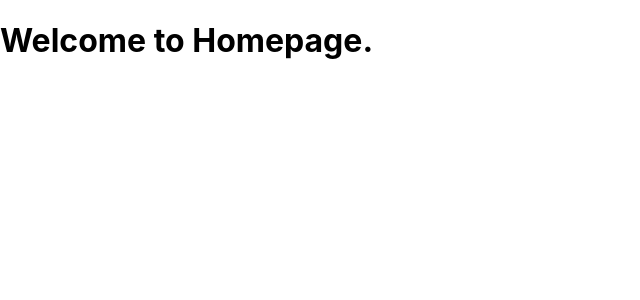
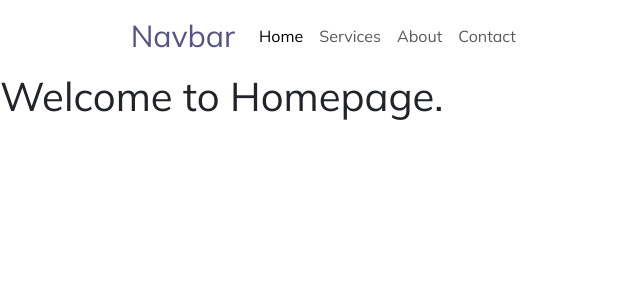
Before and after one commit to sandeeepmangukiya/my-react-app, a React (Create React App) app: page / in a window 1280 px wide. Shown: the top 300 px of the page, without its empty margins (0-640 px from the left). Built offline with nearby package versions, Linux system fonts and the light colour scheme.

Commit message:
Navbar.jsx added initially. index.css is changed.

```diff
--- a/src/App.jsx
+++ b/src/App.jsx
@@ -1,12 +1,16 @@
 import React from "react";
+import "../node_modules/bootstrap/dist/css/bootstrap.min.css";
+import "../node_modules/bootstrap/dist/js/bootstrap.bundle";
 import Home from "./Home";
 import About from "./About";
 import Service from "./Service";
 import Contact from "./Contact";
+import Navbar from "./Navbar";
 import {Switch, Route, Redirect} from "react-router-dom";
 
 const App = () => {
     return (<>
+        <Navbar />
         <Switch>
             <Route exact path="/" component={Home} />
             <Route exact path="/about" component={About} />
--- /dev/null
+++ b/src/Navbar.jsx
@@ -0,0 +1,38 @@
+import React from "react";
+
+const Navbar = () => {
+    return(<>
+        <div className="container-fluid nav_bg">
+            <div className="row">
+                <div className="col-10 mx-auto">
+                    <nav className="navbar navbar-expand-lg navbar-light bg-light">
+                        <div className="container-fluid">
+                            <a className="navbar-brand" href="#">Navbar</a>
+                            <button className="navbar-toggler" type="button" data-bs-toggle="collapse" data-bs-target="#navbarSupportedContent" aria-controls="navbarSupportedContent" aria-expanded="false" aria-label="Toggle navigation">
+                                <span className="navbar-toggler-icon"></span>
+                            </button>
+                            <div className="collapse navbar-collapse" id="navbarSupportedContent">
+                                <ul className="navbar-nav mr-auto mb-2 mb-lg-0">
+                                    <li className="nav-item">
+                                        <a className="nav-link active" aria-current="page" href="#">Home</a>
+                                    </li>
+                                    <li className="nav-item">
+                                        <a className="nav-link" href="#">Services</a>
+                                    </li>
+                                    <li className="nav-item">
+                                        <a className="nav-link" href="#">About</a>
+                                    </li>
+                                    <li className="nav-item">
+                                        <a className="nav-link" href="#">Contact</a>
+                                    </li>
+                                </ul>
+                            </div>
+                        </div>
+                    </nav>
+                </div>
+            </div>
+        </div>
+    </>);
+};
+
+export default Navbar;
--- a/src/index.css
+++ b/src/index.css
@@ -1,3 +1,21 @@
+@import url("https://fonts.googleapis.com/css2?family=Mulish&display=swap");
+
+* {
+  margin: 0;
+  padding: 0;
+  box-sizing: border-box;
+  font-family: "Mulish", sans-serif;
+}
+
+.navbar{
+  background-color: #fff !important;
+}
+
+.navbar-brand{
+  font-size: 1.9rem !important;
+  color: #565387 !important;
+}
+
 body {
   margin: 0;
   font-family: -apple-system, BlinkMacSystemFont, 'Segoe UI', 'Roboto', 'Oxygen',
```
